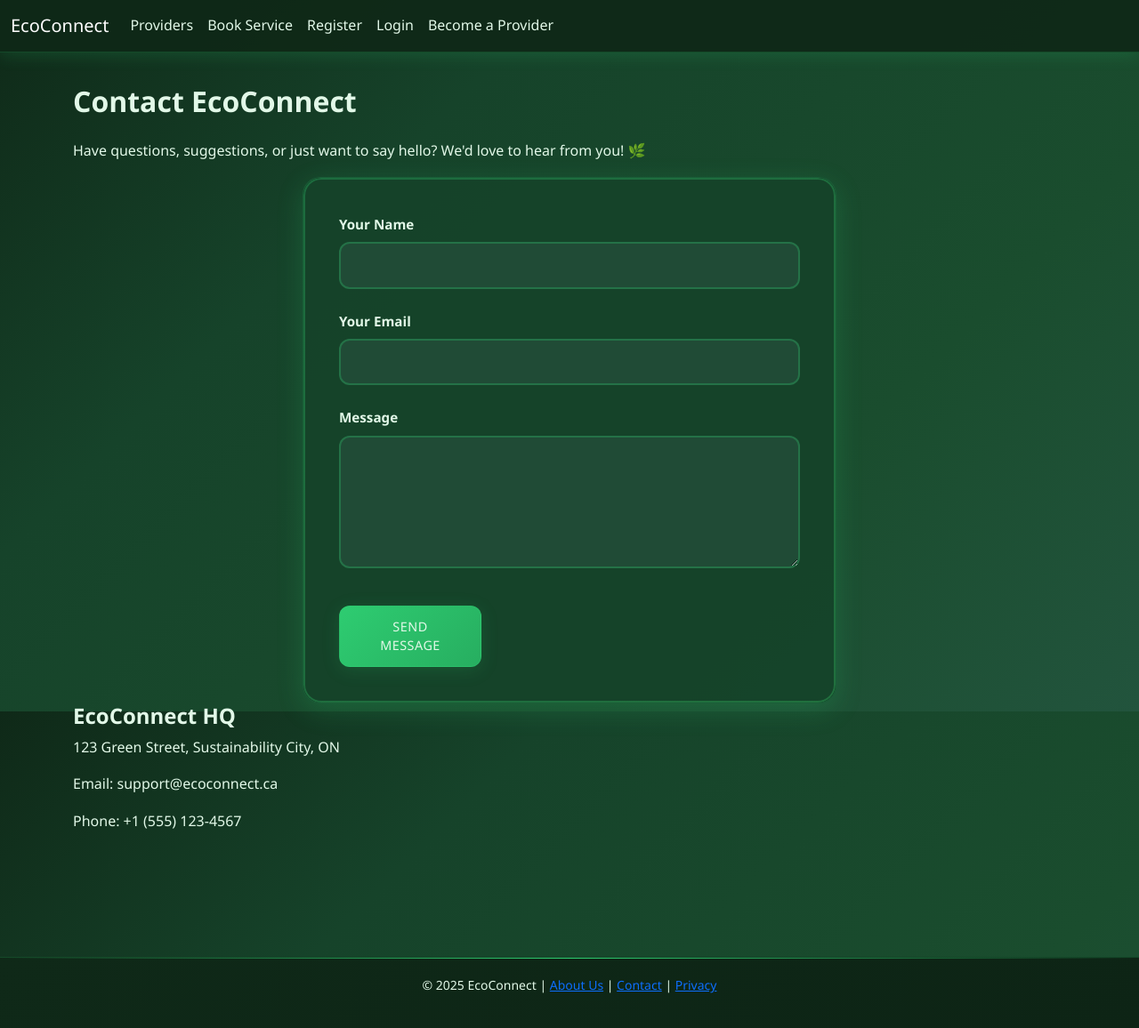
After one commit to akashcodes27/ecoconnect, a Django app: page /contact/ in a window 1280 px wide. The commit adds this page. Shown: the whole page at 89% size. Run offline with Django 4.2, Linux system fonts and the light colour scheme.

Commit message:
Designed a Contact Page

```diff
--- a/services/static/services/style.css
+++ b/services/static/services/style.css
@@ -489,7 +489,7 @@ p, .lead {
     justify-content: space-between;
     align-items: center;
     margin-bottom: 60px;
-    margin-top: 8rem;
+    margin-top: 10rem;
     gap: 40px;
 }
 
--- a/services/templates/services/base.html
+++ b/services/templates/services/base.html
@@ -56,7 +56,7 @@
     </div>
 
     <footer>
-        <p>&copy; 2025 EcoConnect | <a href="{% url 'about' %}">About Us</a> | <a href="#">Contact</a> | <a
+        <p>&copy; 2025 EcoConnect | <a href="{% url 'about' %}">About Us</a> | <a href="{% url 'contact' %}">Contact</a> | <a
                 href="#">Privacy</a></p>
     </footer>
 </body>
--- /dev/null
+++ b/services/templates/services/contact.html
@@ -0,0 +1,36 @@
+{% extends 'services/base.html' %}
+{% load static %}
+
+{% block content %}
+<div class="contact-container">
+  <h2>Contact EcoConnect</h2>
+  <p class="intro">Have questions, suggestions, or just want to say hello? We'd love to hear from you! 🌿</p>
+
+  <form method="post" action="">
+    {% csrf_token %}
+    <div class="form-group">
+      <label for="name">Your Name</label>
+      <input type="text" id="name" name="name" required>
+    </div>
+
+    <div class="form-group">
+      <label for="email">Your Email</label>
+      <input type="email" id="email" name="email" required>
+    </div>
+
+    <div class="form-group">
+      <label for="message">Message</label>
+      <textarea id="message" name="message" rows="5" required></textarea>
+    </div>
+
+    <button type="submit" class="btn btn-success">Send Message</button>
+  </form>
+
+  <div class="contact-info">
+    <h4>EcoConnect HQ</h4>
+    <p>123 Green Street, Sustainability City, ON</p>
+    <p>Email: support@ecoconnect.ca</p>
+    <p>Phone: +1 (555) 123-4567</p>
+  </div>
+</div>
+{% endblock %}
--- a/services/templates/services/home.html
+++ b/services/templates/services/home.html
@@ -55,7 +55,7 @@
     </div>
     <div class="imgtext-col imgtext-right">
       <h3>Power Your Home with the Sun</h3>
-      <p>Switch to clean energy with certified solar panel installers in your area.</p>
+      <p>Switch to clean energy with certified solar panel installers in your area. Lorem ipsum dolor sit amet consectetur adipisicing elit. Cum, quo maiores itaque illum iure dolorum quia quaerat earum rerum in et molestias est fugit voluptas aperiam a vero officiis aliquam porro, obcaecati, illo eum corporis! Quas ab dolores illum! Neque molestiae nam inventore eveniet, odio iure optio eius dolores perspiciatis!</p>
     </div>
   </div>
 
@@ -66,7 +66,7 @@
     </div>
     <div class="imgtext-col imgtext-right">
       <h3>Compost, the Smart Way</h3>
-      <p>Schedule regular compost pickup and turn your waste into environmental gold.</p>
+      <p>Schedule regular compost pickup and turn your waste into environmental gold. Lorem ipsum dolor sit amet consectetur adipisicing elit. Ut officiis iste maxime facere nostrum? Rerum pariatur officia voluptas adipisci esse accusantium sapiente ipsum consequatur molestiae! Adipisci, nisi laboriosam optio, quis similique officia molestias dolores, minus quo ipsam inventore alias dolorum praesentium! Numquam ab aut necessitatibus nisi exercitationem corporis non placeat!</p>
     </div>
   </div>
 
@@ -77,7 +77,7 @@
     </div>
     <div class="imgtext-col imgtext-right">
       <h3>Keep Your Home Cozy</h3>
-      <p>Get expert insulation services to reduce energy bills and stay warm all year.</p>
+      <p>Get expert insulation services to reduce energy bills and stay warm all year. Lorem ipsum dolor sit amet consectetur adipisicing elit. Modi, vero. Placeat nostrum repudiandae suscipit ratione consequuntur molestias iusto atque dicta, quaerat veritatis sapiente recusandae, eum velit. Sed, optio culpa? Accusantium optio architecto, ratione odio laborum quos amet officiis earum provident sapiente magni rem necessitatibus quidem rerum asperiores consequuntur eveniet mollitia!</p>
     </div>
   </div>
 
--- a/services/urls.py
+++ b/services/urls.py
@@ -12,7 +12,7 @@ urlpatterns = [
     # services/urls.py
     path('provider-dashboard/', views.provider_dashboard, name='provider_dashboard'),
     path('about/', views.about_page, name='about'),
-
+    path('contact/', views.contact_page, name='contact'),
 
 
 ]
--- a/services/views.py
+++ b/services/views.py
@@ -113,3 +113,6 @@ def provider_dashboard(request):
 
 def about_page(request):
     return render(request, 'services/about.html')
+
+def contact_page(request):
+    return render(request, 'services/contact.html')
```
Also changed, not shown: db.sqlite3.
